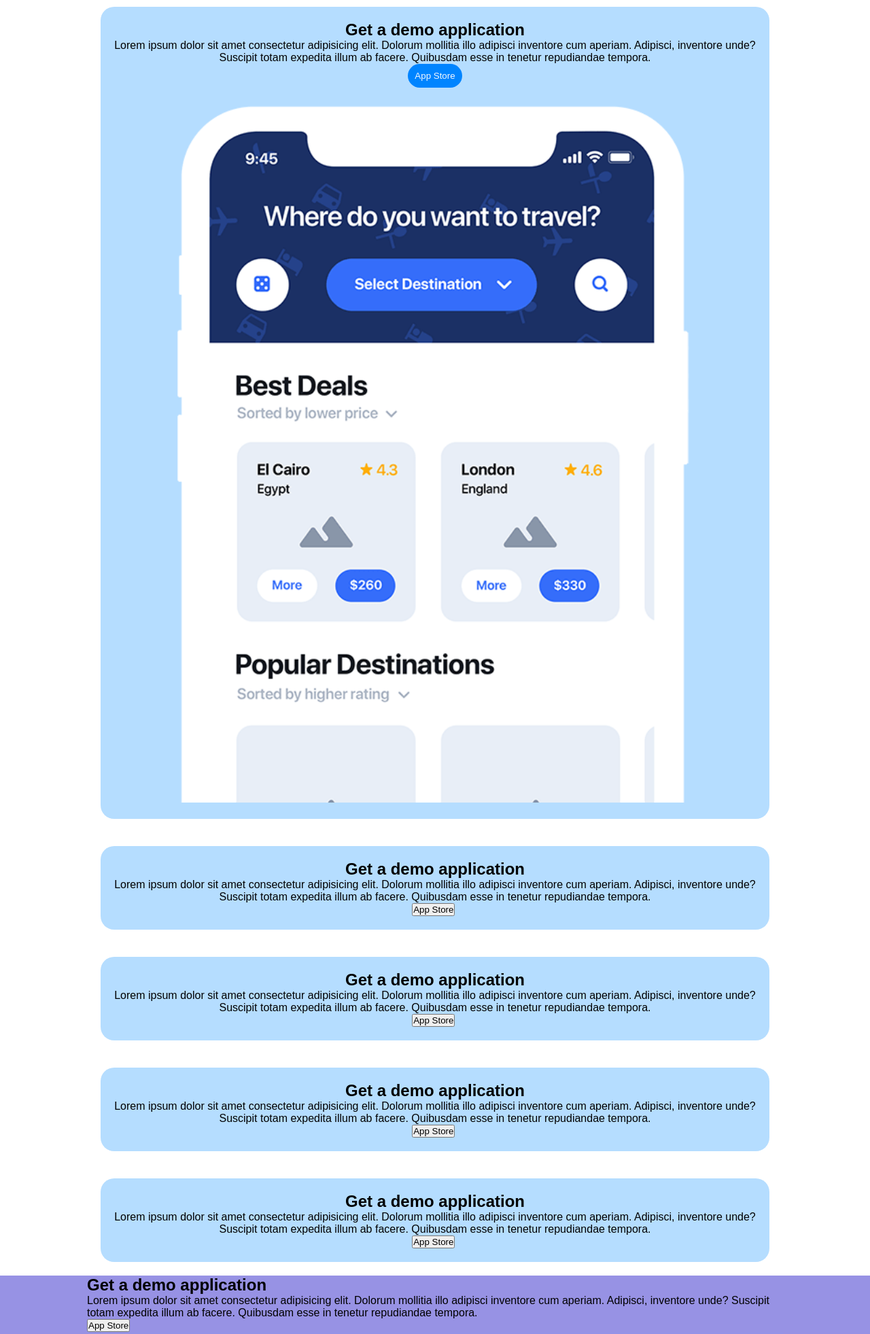
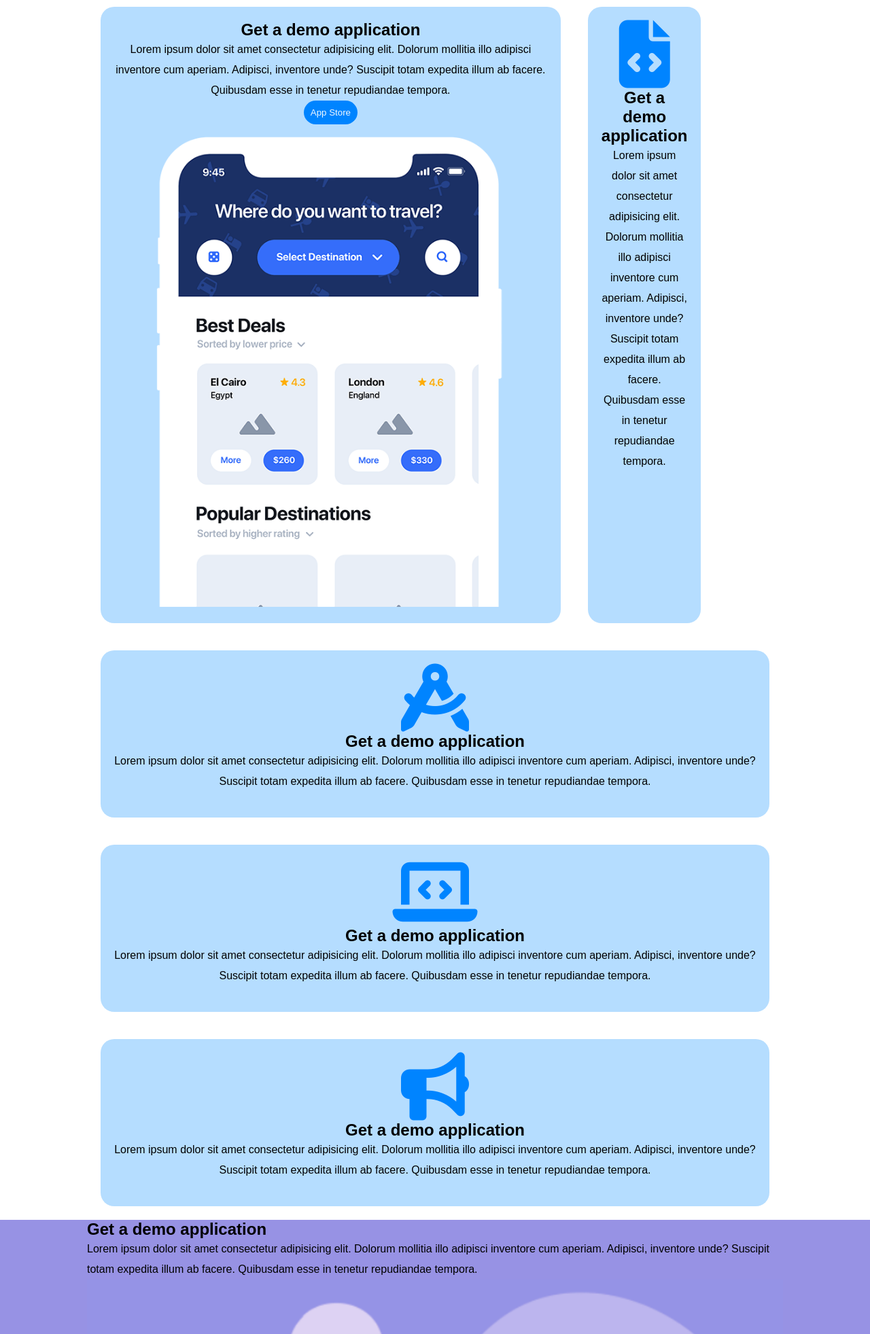
Before and after one commit to leo5295/htmlcss-responsive-layout, a plain HTML site: page index.html in a window 1280 px wide. Shown: the part 160-2123 px from the top of the page at 68% size. Drawn offline with Linux system fonts and the light colour scheme.

Commit message:
add-app-icon

```diff
--- a/css/query.css
+++ b/css/query.css
@@ -1,9 +1,12 @@
 @media screen and (min-width:768px){
-    .app-row, .app-col{
+    .app-row, .app-col, .app-container{
         display: flex;
         flex-wrap: wrap;
         }
-        .col-7{
+        .w-70{
             width: 70%;
         }
+        .w-20{
+            width: 10%;
+        }
 }
--- a/css/style.css
+++ b/css/style.css
@@ -100,3 +100,17 @@ header{
     padding: 10px;
     border: none;
 }
+
+.icon-size{
+    color: #0084ff;
+    font-size: 100px;
+}
+
+p{
+    line-height: 30px;
+}
+
+.arrow-size{
+    font-size: 50px;
+    background-color: red;
+}
--- a/index.html
+++ b/index.html
@@ -23,22 +23,31 @@
     <main>
 
         <div class="app-container">
-            <div class="app-row">
-                <div class="app-col col-70">
+            <div class="app-row w-70">
+                <div class="app-col">
                     <div class="app-card">
-                    <h2>Get a demo application</h2>
-                    <p>Lorem ipsum dolor sit amet consectetur adipisicing elit. Dolorum mollitia illo adipisci inventore cum aperiam. Adipisci, inventore unde? Suscipit totam expedita illum ab facere. Quibusdam esse in tenetur repudiandae tempora.</p>
-                    <button class="header-button">App Store</button>
-                    <img class="img-width" src="./img/phone.png" alt="Phone">
+                        <h2>Get a demo application</h2>
+                        <p>Lorem ipsum dolor sit amet consectetur adipisicing elit. Dolorum mollitia illo adipisci inventore cum aperiam. Adipisci, inventore unde? Suscipit totam expedita illum ab facere. Quibusdam esse in tenetur repudiandae tempora.</p>
+                        <button class="header-button">App Store</button>
+                        <img class="img-width" src="./img/phone.png" alt="Phone">
+                    </div>
+                </div>
+            </div>
+            <div class="app-row w-20">
+                <div class="app-col">
+                    <div class="app-card">
+                        <i class="fa-solid fa-file-code icon-size"></i>
+                        <h2>Get a demo application</h2>
+                        <p>Lorem ipsum dolor sit amet consectetur adipisicing elit. Dolorum mollitia illo adipisci inventore cum aperiam. Adipisci, inventore unde? Suscipit totam expedita illum ab facere. Quibusdam esse in tenetur repudiandae tempora.</p>
                     </div>
                 </div>
             </div>
             <div class="app-row">
                 <div class="app-col">
                     <div class="app-card">
+                        <i class="fa-solid fa-compass-drafting icon-size"></i>
                     <h2>Get a demo application</h2>
                     <p>Lorem ipsum dolor sit amet consectetur adipisicing elit. Dolorum mollitia illo adipisci inventore cum aperiam. Adipisci, inventore unde? Suscipit totam expedita illum ab facere. Quibusdam esse in tenetur repudiandae tempora.</p>
-                    <button>App Store</button>
                     <img src="" alt="">
                     </div>
                 </div>
@@ -46,29 +55,18 @@
             <div class="app-row">
                 <div class="app-col">
                     <div class="app-card">
+                        <i class="fa-solid fa-laptop-code icon-size"></i>
                     <h2>Get a demo application</h2>
-                    <p>Lorem ipsum dolor sit amet consectetur adipisicing elit. Dolorum mollitia illo adipisci inventore cum aperiam. Adipisci, inventore unde? Suscipit totam expedita illum ab facere. Quibusdam esse in tenetur repudiandae tempora.</p>
-                    <button>App Store</button>
-                    <img src="" alt="">
+                    <p>Lorem ipsum dolor sit amet consectetur adipisicing elit. Dolorum mollitia illo adipisci inventore cum aperiam. Adipisci, inventore unde? Suscipit totam expedita illum ab facere. Quibusdam esse in tenetur repudiandae tempora.</p>                    <img src="" alt="">
                     </div>
                 </div>
             </div>
             <div class="app-row">
                 <div class="app-col">
                     <div class="app-card">
+                        <i class="fa-solid fa-bullhorn icon-size"></i>
                     <h2>Get a demo application</h2>
                     <p>Lorem ipsum dolor sit amet consectetur adipisicing elit. Dolorum mollitia illo adipisci inventore cum aperiam. Adipisci, inventore unde? Suscipit totam expedita illum ab facere. Quibusdam esse in tenetur repudiandae tempora.</p>
-                    <button>App Store</button>
-                    <img src="" alt="">
-                    </div>
-                </div>
-            </div>
-            <div class="app-row">
-                <div class="app-col">
-                    <div class="app-card">
-                    <h2>Get a demo application</h2>
-                    <p>Lorem ipsum dolor sit amet consectetur adipisicing elit. Dolorum mollitia illo adipisci inventore cum aperiam. Adipisci, inventore unde? Suscipit totam expedita illum ab facere. Quibusdam esse in tenetur repudiandae tempora.</p>
-                    <button>App Store</button>
                     <img src="" alt="">
                     </div>
                 </div>
@@ -81,7 +79,6 @@
                     <div class="planning-card">
                     <h2>Get a demo application</h2>
                     <p>Lorem ipsum dolor sit amet consectetur adipisicing elit. Dolorum mollitia illo adipisci inventore cum aperiam. Adipisci, inventore unde? Suscipit totam expedita illum ab facere. Quibusdam esse in tenetur repudiandae tempora.</p>
-                    <button>App Store</button>
                     <img class="planning-img" src="./img/planning1.png" alt="">
                     </div>
                 </div>
@@ -91,12 +88,13 @@
                     <div class="planning-card">
                     <h2>Get a demo application</h2>
                     <p>Lorem ipsum dolor sit amet consectetur adipisicing elit. Dolorum mollitia illo adipisci inventore cum aperiam. Adipisci, inventore unde? Suscipit totam expedita illum ab facere. Quibusdam esse in tenetur repudiandae tempora.</p>
-                    <button>App Store</button>
                     <div class="white-card">
                         <img class="planning-img" src="./img/planning2.png" alt="">
                         <h2>App Developer</h2>
                         <p>Lorem ipsum dolor sit amet, consectetur adipisicing elit. Autem asperiores adipisci aut et dolorum. Harum, aut quam provident quae non, consequatur saepe rem amet, nostrum a accusamus excepturi rerum atque!</p>
-                        <i class="fa-solid fa-arrow-down"></i>
+                        <div class="arrow-size">
+                            <i class="fa-solid fa-arrow-down"></i>
+                        </div>
                     </div>
                     </div>
                 </div>
```
